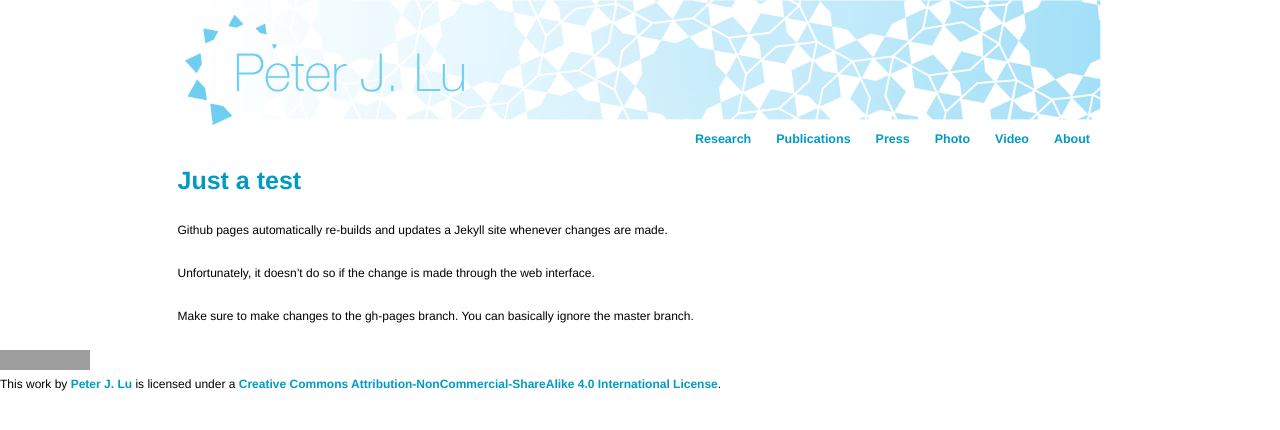
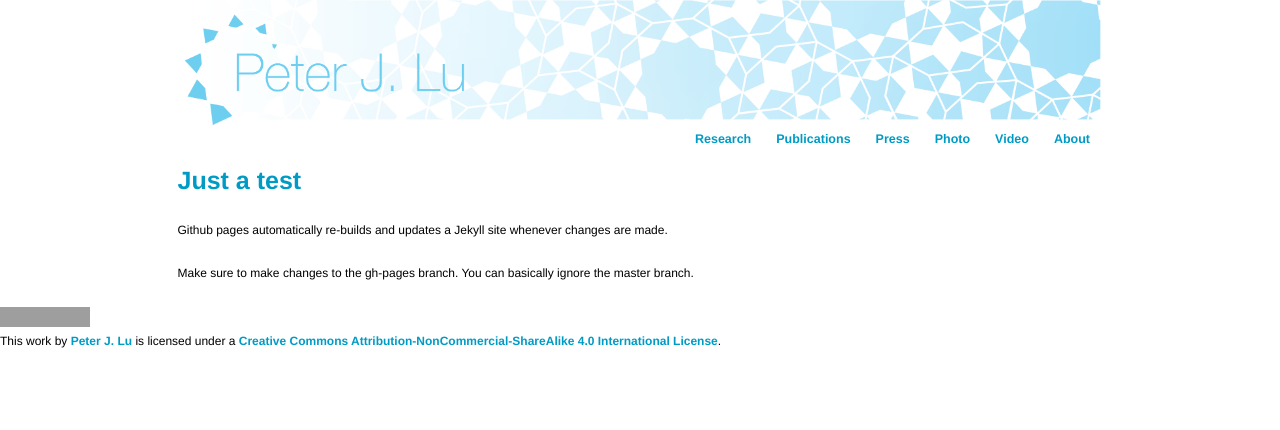
Before and after one commit to mattgilbertnet/colloidsorg, a Jekyll site: the page built from _posts/2018-07-02-test.md, in a window 1280 px wide. Shown: the top 430 px of the page. Built offline with Jekyll 4.4.1, drawn with Linux system fonts in a browser that asks for light colours; grey boxes are pictures that could not be loaded.

Commit message:
Testing web updates to gh-pages branch
Web updates appeared not to work when made to the master. Changes probably need to be made to gh-pages, so I'm testing that out.

```diff
--- a/_posts/2018-07-02-test.md
+++ b/_posts/2018-07-02-test.md
@@ -8,6 +8,4 @@ title: Temporary test post
 
 Github pages automatically re-builds and updates a Jekyll site whenever changes are made.
 
-Unfortunately, it doesn't do so if the change is made through the web interface.
-
 Make sure to make changes to the gh-pages branch. You can basically ignore the master branch.
```
